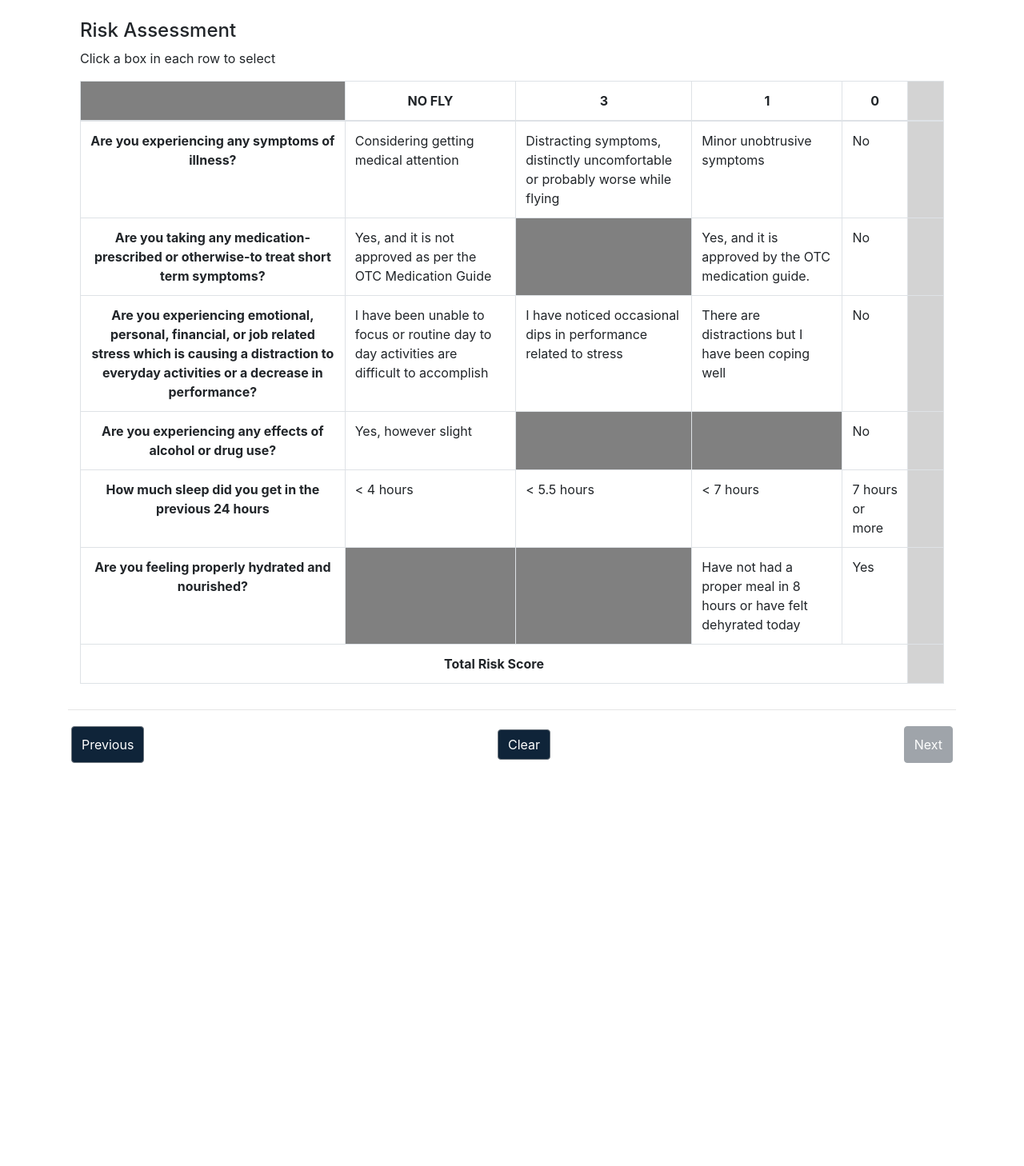
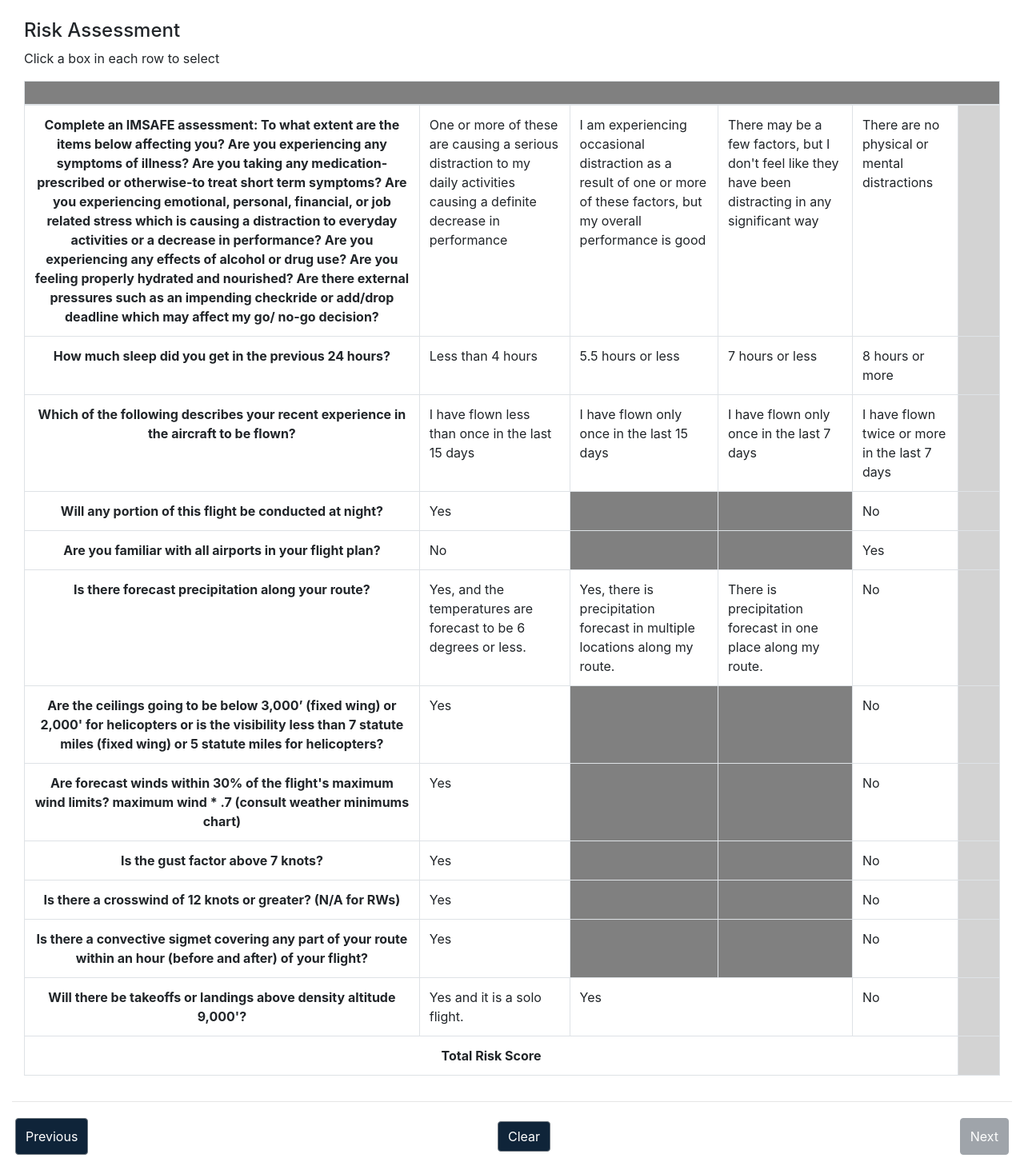
Before and after one commit to USUaggies/W-B, a PHP site: page /risk in a window 1280 px wide. Shown: the part 56-1514 px from the top of the page at 80% size. Before the commit the page ends 1010 px from the top, so only its background shows below. Run offline with PHP 8.4, Linux system fonts and the light colour scheme; some libraries are stand-ins or nearby versions.

Commit message:
Finished new scripts, compatible with old and new html

```diff
--- a/css/custom.css
+++ b/css/custom.css
@@ -155,6 +155,10 @@ input.invalid {
 
 #dueBackTimeInputDiv {
     width: 100%;
+}
+
+.no-max-width {
+    max-width: none;
 }
 
 @media (max-width: 575px) {
--- a/risk/index.html
+++ b/risk/index.html
@@ -30,12 +30,13 @@
         }
 
         .score-cell {
-            width: 45px;
+            width: 52px;
             background-color: lightgray;
         }
 
         th {
             text-align: center;
+            height: 30px;
         }
     </style>
     <title id="title">Risk Assessment</title>
@@ -76,69 +77,121 @@
             </ul>
         </div>
     </nav>
-    <main role="main" class="container">
-        <div class="container-md">
+    <main role="main" class="container no-max-width">
+        <div class="container-md no-max-width">
             <h4>Risk Assessment</h4>
             <p>Click a box in each row to select</p>
             <table id="risk-table" class="table table-bordered">
                 <thead>
                     <tr>
-                        <th class="vertical-th disabled-cell"></th>
-                        <th id="noFlyHeader">NO FLY</th>
-                        <th>3</th>
+                        <th id="noFlyHeader" class="vertical-th disabled-cell" colspan="6"></th>
+                        <!-- <th id="noFlyHeader">NO FLY</th> -->
+                        <!-- <th>3</th>
                         <th>1</th>
-                        <th>0</th>
-                        <th class="score-cell"></th>
+                        <th>0</th> -->
+                        <!-- <th class="score-cell" style="min-width: 26px;"></th> -->
                     </tr>
                 </thead>
                 <tbody>
                     <tr>
-                        <th class="vertical-th">Are you experiencing any symptoms of illness?</th>
-                        <td data-row="0" data-col="NO FLY" class="selectable-cell" onclick="handleCellClick(this)">Considering getting medical attention</td>
-                        <td data-row="0" data-col="3" class="selectable-cell" onclick="handleCellClick(this)">Distracting symptoms, distinctly uncomfortable or probably worse while flying</td>
-                        <td data-row="0" data-col="1" class="selectable-cell" onclick="handleCellClick(this)">Minor unobtrusive symptoms</td>
-                        <td data-row="0" data-col="0" class="selectable-cell" onclick="handleCellClick(this)">No</td>
+                        <th class="vertical-th">Complete an IMSAFE assessment: To what extent are the items below affecting you? Are you experiencing any symptoms of illness?
+Are you taking any medication-prescribed or otherwise-to treat short term symptoms?
+Are you experiencing emotional, personal, financial, or job related stress which is causing a distraction to everyday activities or a decrease in performance?
+Are you experiencing any effects of alcohol or drug use?
+Are you feeling properly hydrated and nourished? Are there external pressures such as an impending checkride or add/drop deadline which may affect my go/ no-go decision?</th>
+                        <td data-row="0" data-col="NO FLY" class="selectable-cell" onclick="handleCellClick(this)">One or more of these are causing a serious distraction to my daily activities causing a definite decrease in performance</td>
+                        <td data-row="0" data-col="3" class="selectable-cell" onclick="handleCellClick(this)">I am experiencing occasional distraction as a result of one or more of these factors, but my overall performance is good</td>
+                        <td data-row="0" data-col="1" class="selectable-cell" onclick="handleCellClick(this)">There may be a few factors, but I don't feel like they have been distracting in any significant way</td>
+                        <td data-row="0" data-col="0" class="selectable-cell" onclick="handleCellClick(this)">There are no physical or mental distractions</td>
                         <td data-row="0" class="score-cell"></td>
                     </tr>
                     <tr>
-                        <th class="vertical-th">Are you taking any medication-prescribed or otherwise-to treat short term symptoms?</th>
-                        <td data-row="1" data-col="NO FLY" class="selectable-cell" onclick="handleCellClick(this)">Yes, and it is not approved as per the OTC Medication Guide</td>
-                        <td data-row="1" class="disabled-cell"></td>
-                        <td data-row="1" data-col="1" class="selectable-cell" onclick="handleCellClick(this)">Yes, and it is approved by the OTC medication guide.</td>
-                        <td data-row="1" data-col="0" class="selectable-cell" onclick="handleCellClick(this)">No</td>
+                        <th class="vertical-th">How much sleep did you get in the previous 24 hours?</th>
+                        <td data-row="1" data-col="NO FLY" class="selectable-cell" onclick="handleCellClick(this)">Less than 4 hours</td>
+                        <td data-row="1" data-col="3" class="selectable-cell" onclick="handleCellClick(this)">5.5 hours or less</td>
+                        <td data-row="1" data-col="1" class="selectable-cell" onclick="handleCellClick(this)">7 hours or less</td>
+                        <td data-row="1" data-col="0" class="selectable-cell" onclick="handleCellClick(this)">8 hours or more</td>
                         <td data-row="1" class="score-cell"></td>
                     </tr>
                     <tr>
-                        <th class="vertical-th">Are you experiencing emotional, personal, financial, or job related stress which is causing a distraction to everyday activities or a decrease in performance?</th>
-                        <td data-row="2" data-col="NO FLY" class="selectable-cell" onclick="handleCellClick(this)">I have been unable to focus or routine day to day activities are difficult to accomplish</td>
-                        <td data-row="2" data-col="3" class="selectable-cell" onclick="handleCellClick(this)">I have noticed occasional dips in performance related to stress</td>
-                        <td data-row="2" data-col="1" class="selectable-cell" onclick="handleCellClick(this)">There are distractions but I have been coping well</td>
-                        <td data-row="2" data-col="0" class="selectable-cell" onclick="handleCellClick(this)">No</td>
+                        <th class="vertical-th">Which of the following describes your recent experience in the aircraft to be flown?</th>
+                        <td data-row="2" data-col="4" class="selectable-cell" onclick="handleCellClick(this)">I have flown less than once in the last 15 days</td>
+                        <td data-row="2" data-col="3" class="selectable-cell" onclick="handleCellClick(this)">I have flown only once in the last 15 days</td>
+                        <td data-row="2" data-col="1" class="selectable-cell" onclick="handleCellClick(this)">I have flown only once in the last 7 days</td>
+                        <td data-row="2" data-col="0" class="selectable-cell" onclick="handleCellClick(this)">I have flown twice or more in the last 7 days</td>
                         <td data-row="2" class="score-cell"></td>
                     </tr>
                     <tr>
-                        <th class="vertical-th">Are you experiencing any effects of alcohol or drug use?</th>
-                        <td data-row="3" data-col="NO FLY" class="selectable-cell" onclick="handleCellClick(this)">Yes, however slight</td>
-                        <td data-row="3" data-col="2" class="disabled-cell"></td>
-                        <td data-row="3" data-col="3" class="disabled-cell"></td>
+                        <th class="vertical-th">Will any portion of this flight be conducted at night?</th>
+                        <td data-row="3" data-col="3" class="selectable-cell" onclick="handleCellClick(this)">Yes</td>
+                        <td data-row="3" class="disabled-cell"></td>
+                        <td data-row="3" class="disabled-cell"></td>
                         <td data-row="3" data-col="0" class="selectable-cell" onclick="handleCellClick(this)">No</td>
                         <td data-row="3" class="score-cell"></td>
                     </tr>
                     <tr>
-                        <th class="vertical-th">How much sleep did you get in the previous 24 hours</th>
-                        <td data-row="4" data-col="NO FLY" class="selectable-cell" onclick="handleCellClick(this)">&lt; 4 hours</td>
-                        <td data-row="4" data-col="3" class="selectable-cell" onclick="handleCellClick(this)">&lt; 5.5 hours</td>
-                        <td data-row="4" data-col="1" class="selectable-cell" onclick="handleCellClick(this)">&lt; 7 hours</td>
-                        <td data-row="4" data-col="0" class="selectable-cell" onclick="handleCellClick(this)">7 hours or more</td>
+                        <th class="vertical-th">Are you familiar with all airports in your flight plan?</th>
+                        <td data-row="4" data-col="3" class="selectable-cell" onclick="handleCellClick(this)">No</td>
+                        <td data-row="4" class="disabled-cell"></td>
+                        <td data-row="4" class="disabled-cell"></td>
+                        <td data-row="4" data-col="0" class="selectable-cell" onclick="handleCellClick(this)">Yes</td>
                         <td data-row="4" class="score-cell"></td>
                     </tr>
                     <tr>
-                        <th class="vertical-th">Are you feeling properly hydrated and nourished?</th>
-                        <td data-row="5" data-col="NO FLY" class="disabled-cell"></td>
-                        <td data-row="5" data-col="3" class="disabled-cell"></td>
-                        <td data-row="5" data-col="1" class="selectable-cell" onclick="handleCellClick(this)">Have not had a proper meal in 8 hours or have felt dehyrated today </td>
-                        <td data-row="5" data-col="0" class="selectable-cell" onclick="handleCellClick(this)">Yes</td>
+                        <th class="vertical-th">Is there forecast precipitation along your route?</th>
+                        <td data-row="5" data-col="NO FLY" class="selectable-cell" onclick="handleCellClick(this)">Yes, and the temperatures are forecast to be 6 degrees or less.</td>
+                        <td data-row="5" data-col="4" class="selectable-cell" onclick="handleCellClick(this)">Yes, there is precipitation forecast in multiple locations along my route.</td>
+                        <td data-row="5" data-col="2" class="selectable-cell" onclick="handleCellClick(this)">There is precipitation forecast in one place along my route.</td>
+                        <td data-row="5" data-col="0" class="selectable-cell" onclick="handleCellClick(this)">No</td>
                         <td data-row="5" class="score-cell"></td>
+                    </tr>
+                    <tr>
+                        <th class="vertical-th">Are the ceilings going to be below 3,000’ (fixed wing) or 2,000' for helicopters or is the visibility less than 7 statute miles (fixed wing) or 5 statute miles for helicopters?</th>
+                        <td data-row="6" data-col="3" class="selectable-cell" onclick="handleCellClick(this)">Yes</td>
+                        <td data-row="6" class="disabled-cell"></td>
+                        <td data-row="6" class="disabled-cell"></td>
+                        <td data-row="6" data-col="0" class="selectable-cell" onclick="handleCellClick(this)">No</td>
+                        <td data-row="6" class="score-cell"></td>
+                    </tr>
+                    <tr>
+                        <th class="vertical-th">Are forecast winds within 30% of the flight's maximum wind limits? maximum wind * .7 (consult weather minimums chart)</th>
+                        <td data-row="7" data-col="3" class="selectable-cell" onclick="handleCellClick(this)">Yes</td>
+                        <td data-row="7" class="disabled-cell"></td>
+                        <td data-row="7" class="disabled-cell"></td>
+                        <td data-row="7" data-col="0" class="selectable-cell" onclick="handleCellClick(this)">No</td>
+                        <td data-row="7" class="score-cell"></td>
+                    </tr>
+                    <tr>
+                        <th class="vertical-th">Is the gust factor above 7 knots?</th>
+                        <td data-row="8" data-col="3" class="selectable-cell" onclick="handleCellClick(this)">Yes</td>
+                        <td data-row="8" class="disabled-cell"></td>
+                        <td data-row="8" class="disabled-cell"></td>
+                        <td data-row="8" data-col="0" class="selectable-cell" onclick="handleCellClick(this)">No</td>
+                        <td data-row="8" class="score-cell"></td>
+                    </tr>
+                    <tr>
+                        <th class="vertical-th">Is there a crosswind of 12 knots or greater? (N/A for RWs)</th>
+                        <td data-row="9" data-col="3" class="selectable-cell" onclick="handleCellClick(this)">Yes</td>
+                        <td data-row="9" class="disabled-cell"></td>
+                        <td data-row="9" class="disabled-cell"></td>
+                        <td data-row="9" data-col="0" class="selectable-cell" onclick="handleCellClick(this)">No</td>
+                        <td data-row="9" class="score-cell"></td>
+                    </tr>
+                    <tr>
+                        <th class="vertical-th">Is there a convective sigmet covering any part of your route within an hour (before and after) of your flight?</th>
+                        <td data-row="10" data-col="4" class="selectable-cell" onclick="handleCellClick(this)">Yes</td>
+                        <td data-row="10" class="disabled-cell"></td>
+                        <td data-row="10" class="disabled-cell"></td>
+                        <td data-row="10" data-col="0" class="selectable-cell" onclick="handleCellClick(this)">No</td>
+                        <td data-row="10" class="score-cell"></td>
+                    </tr>
+                    <tr>
+                        <th class="vertical-th">Will there be takeoffs or landings above density altitude 9,000'?</th>
+                        <td data-row="11" data-col="NO FLY" class="selectable-cell" onclick="handleCellClick(this)">Yes and it is a solo flight.</td>
+                        <!-- <td data-row="11" data-col="3" class="disabled-cell"></td> -->
+                        <td data-row="11" data-col="2" class="selectable-cell" onclick="handleCellClick(this)" colspan="2">Yes</td>
+                        <td data-row="11" data-col="0" class="selectable-cell" onclick="handleCellClick(this)">No</td>
+                        <td data-row="11" class="score-cell"></td>
                     </tr>
                     <tr>
                         <th class="vertical-th" colspan="5">Total Risk Score</th>
```
Also changed, not shown: scripts/risk.js (+4 -6 lines), 1 other file.
